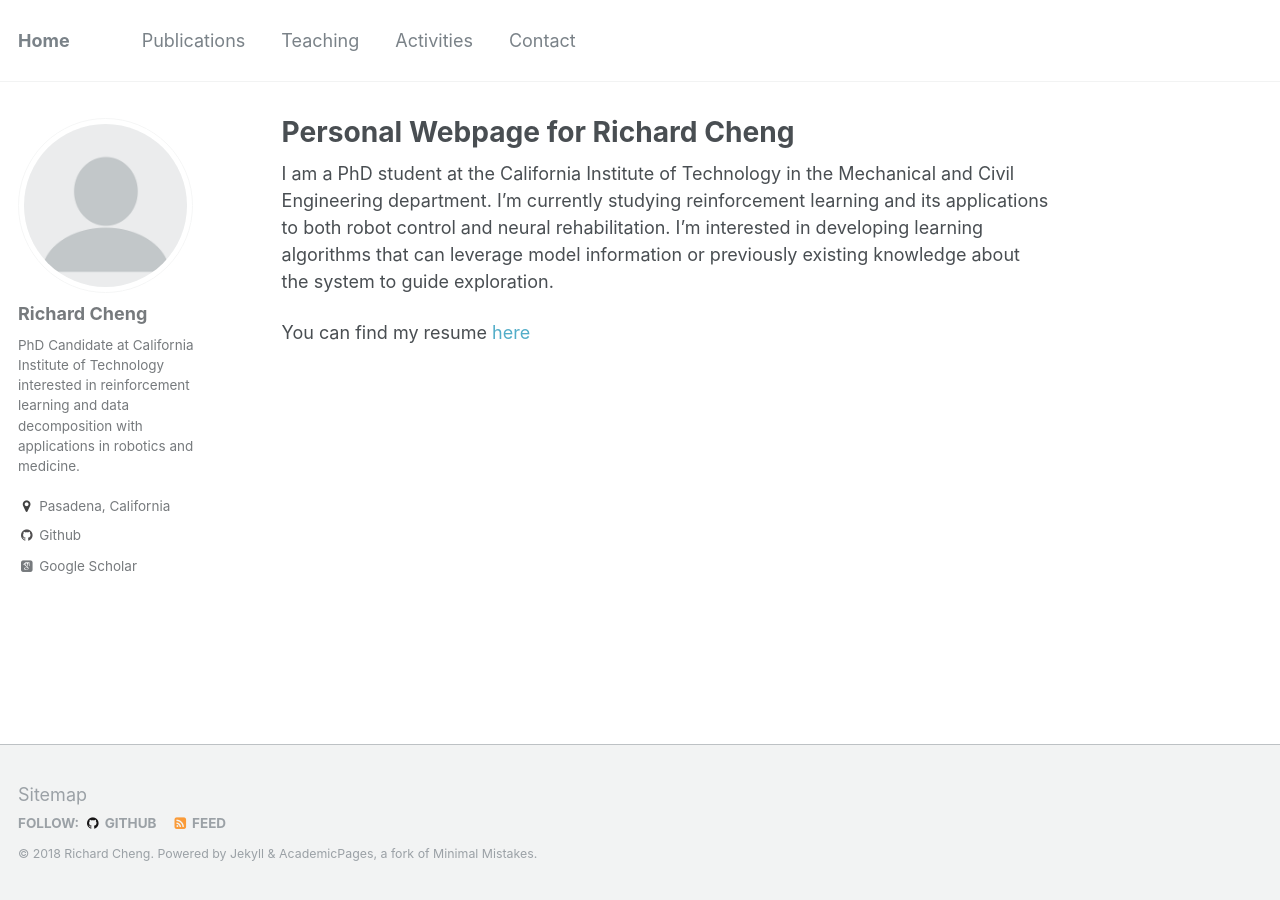
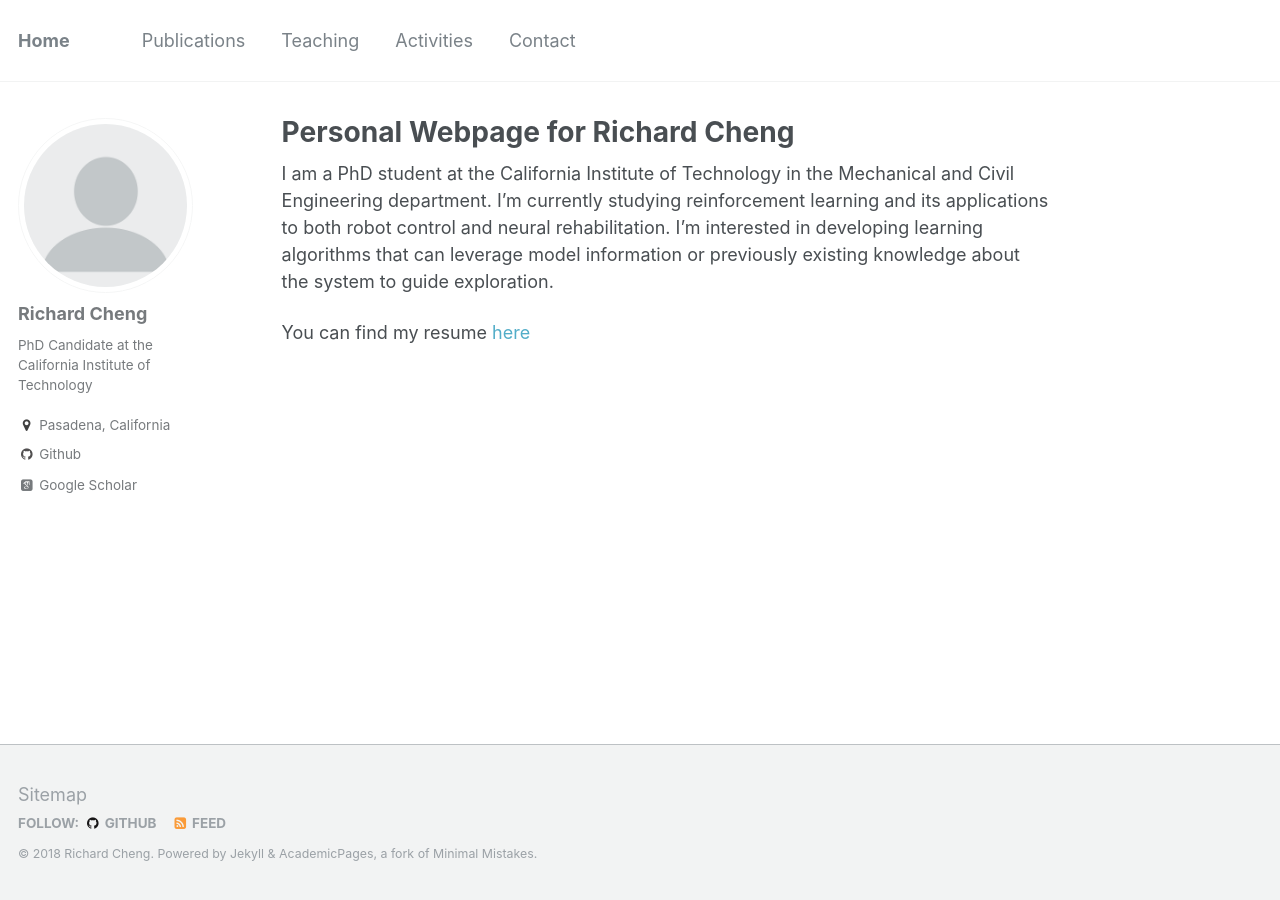
Before and after one commit to rcheng805/rcheng805.github.io, a Jekyll site: the page built from _pages/about.md, in a window 1280 px wide. Built offline with Jekyll 4.4.1, drawn with Linux system fonts in a browser that asks for light colours; some web fonts are replaced; part of the change alters nothing that is shown.

Commit message:
Update _config.yml

```diff
--- a/_config.yml
+++ b/_config.yml
@@ -81,7 +81,8 @@ analytics:
 author:
   name             : "Richard Cheng"
   avatar           : "profile.png"
-  bio              : "PhD Candidate at California Institute of Technology interested in reinforcement learning and data decomposition with applications in robotics and medicine."
+  #bio              : "PhD Candidate at California Institute of Technology interested in reinforcement learning and data decomposition with applications in robotics and medicine."
+  bio              : "PhD Candidate at the California Institute of Technology"
   location         : "Pasadena, California"
   employer         :
   googlescholar    : "https://scholar.google.com/citations?user=d_Fpj0oAAAAJ&hl=en"
```
